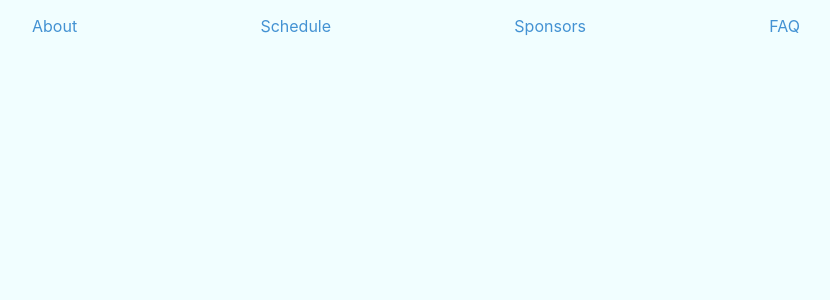
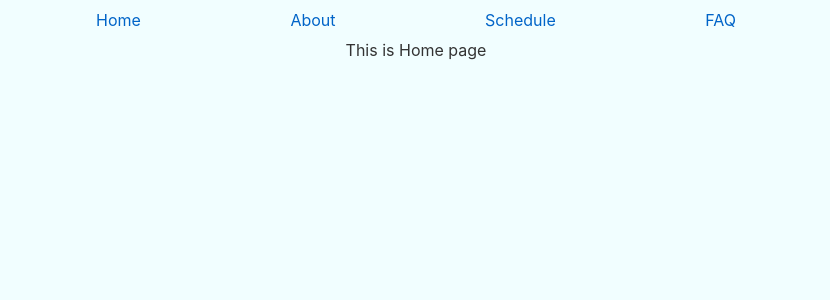
Before and after one commit to VandyHacks/vh9-promo-site, a Svelte app: page / in a window 1280 px wide. Shown: the top 300 px of the page, without its empty margins (224-1054 px from the left). Built offline with nearby package versions, Linux system fonts and the light colour scheme.

Commit message:
implemenet basic routing

```diff
--- a/package.json
+++ b/package.json
@@ -5,7 +5,7 @@
 	"scripts": {
 		"build": "rollup -c",
 		"dev": "rollup -c -w",
-    "start": "sirv public --no-clear"
+		"start": "sirv public --single --no-clear"
 	},
 	"devDependencies": {
 		"@rollup/plugin-commonjs": "^17.0.0",
--- a/rollup.config.js
+++ b/rollup.config.js
@@ -1,9 +1,9 @@
-import svelte from 'rollup-plugin-svelte';
-import commonjs from '@rollup/plugin-commonjs';
-import resolve from '@rollup/plugin-node-resolve';
-import livereload from 'rollup-plugin-livereload';
-import { terser } from 'rollup-plugin-terser';
-import css from 'rollup-plugin-css-only';
+import svelte from "rollup-plugin-svelte";
+import commonjs from "@rollup/plugin-commonjs";
+import resolve from "@rollup/plugin-node-resolve";
+import livereload from "rollup-plugin-livereload";
+import { terser } from "rollup-plugin-terser";
+import css from "rollup-plugin-css-only";
 
 const production = !process.env.ROLLUP_WATCH;
 
@@ -17,35 +17,39 @@ function serve() {
 	return {
 		writeBundle() {
 			if (server) return;
-			server = require('child_process').spawn('npm', ['run', 'start', '--', '--dev'], {
-				stdio: ['ignore', 'inherit', 'inherit'],
-				shell: true
-			});
+			server = require("child_process").spawn(
+				"npm",
+				["run", "start", "--", "--dev"],
+				{
+					stdio: ["ignore", "inherit", "inherit"],
+					shell: true,
+				}
+			);
 
-			process.on('SIGTERM', toExit);
-			process.on('exit', toExit);
-		}
+			process.on("SIGTERM", toExit);
+			process.on("exit", toExit);
+		},
 	};
 }
 
 export default {
-	input: 'src/main.js',
+	input: "src/main.js",
 	output: {
 		sourcemap: true,
-		format: 'iife',
-		name: 'app',
-		file: 'public/build/bundle.js'
+		format: "iife",
+		name: "app",
+		file: "public/build/bundle.js",
 	},
 	plugins: [
 		svelte({
 			compilerOptions: {
 				// enable run-time checks when not in production
-				dev: !production
-			}
+				dev: !production,
+			},
 		}),
 		// we'll extract any component CSS out into
 		// a separate file - better for performance
-		css({ output: 'bundle.css' }),
+		css({ output: "bundle.css" }),
 
 		// If you have external dependencies installed from
 		// npm, you'll most likely need these plugins. In
@@ -54,7 +58,7 @@ export default {
 		// https://github.com/rollup/plugins/tree/master/packages/commonjs
 		resolve({
 			browser: true,
-			dedupe: ['svelte']
+			dedupe: ["svelte"],
 		}),
 		commonjs(),
 
@@ -64,13 +68,13 @@ export default {
 
 		// Watch the `public` directory and refresh the
 		// browser on changes when not in production
-		!production && livereload('public'),
+		!production && livereload("public"),
 
 		// If we're building for production (npm run build
 		// instead of npm run dev), minify
-		production && terser()
+		production && terser(),
 	],
 	watch: {
-		clearScreen: false
-	}
+		clearScreen: false,
+	},
 };
--- a/src/App.svelte
+++ b/src/App.svelte
@@ -8,8 +8,10 @@
 	:global(body) {
 		background-color: #F1FEFF;
 		text-align: center;
-		padding: 1em;
+		padding: 0;
 		max-width: 50em;
 		margin: 0 auto;
+
+		height: 2200px;
 	}
 </style>
--- a/src/components/Header.svelte
+++ b/src/components/Header.svelte
@@ -1,20 +1,36 @@
 <script>
-
+    import { Router, Link, Route } from "svelte-routing";
+    import Home from "../pages/Home.svelte";
+    import About from "../pages/About.svelte";
+    import Schedule from "../pages/Schedule.svelte";
+    import Faq from "../pages/Faq.svelte";
+    export let url="";
 </script>
 
-<div id="header">
-    <a href="/about">About</a>
-    <a href="/schedule">Schedule</a>
-    <a href="/sponsors">Sponsors</a>
-    <a href="/faq">FAQ</a>
-</div>
+<Router url="{url}">
+    <nav>
+        <Link to="/">Home</Link>
+        <Link to="about">About</Link>
+        <Link to="schedule">Schedule</Link>
+        <Link to="faq">FAQ</Link>
+    </nav>
+    <div>
+        <Route path="about" component="{About}" />
+        <Route path="schedule" component="{Schedule}" />
+        <Route path="faq" component="{Faq}" />
+        <Route path="/"><Home /></Route>
+    </div>
+</Router>
 
 <style>
-    #header {
+    nav {
         display: flex;
         justify-content: space-between;
+        position: sticky;
+        padding: 10px 5em;
+        top: 0px;
     }
-    #header a {
+    nav {
         color: #4392D3;
     }
 </style>
--- /dev/null
+++ b/src/pages/Home.svelte
@@ -0,0 +1 @@
+This is Home page
```
Lines whose indentation alone changed are shown as unchanged.
